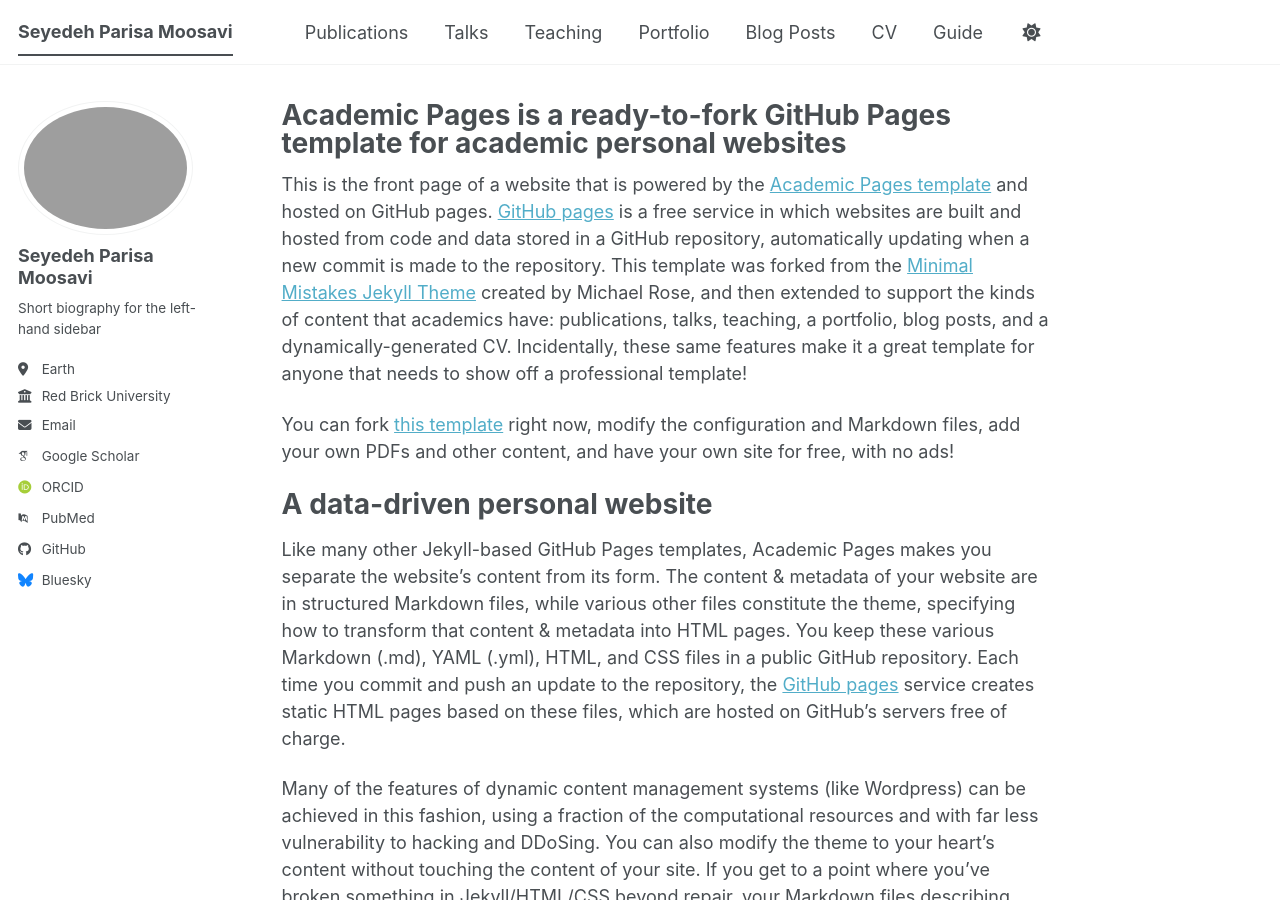
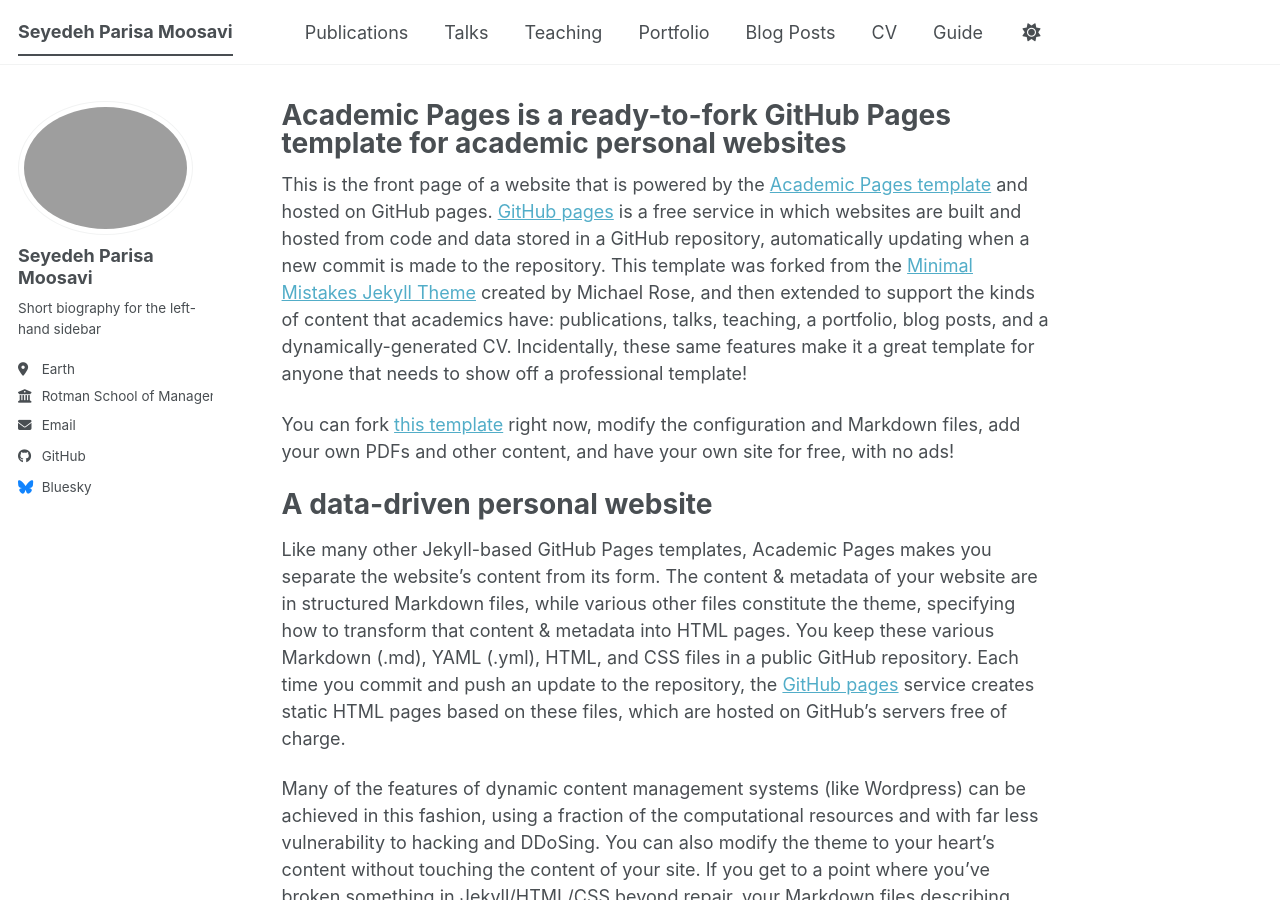
Before and after one commit to parisamsv/parisamsv.github.io, a Jekyll site: the page built from _pages/about.md, in a window 1280 px wide and 900 px high. Built offline with Jekyll 4.4.1, drawn with Linux system fonts in a browser that asks for light colours; some web fonts are replaced; a script bundle is joined from its source files by our own code; library files that are not in the unit come from our copies.

Commit message:
Change employer and modify academic URLs in config
Updated employer information and commented out academic URLs.

```diff
--- a/_config.yml
+++ b/_config.yml
@@ -28,23 +28,23 @@
   pronouns         : # example: "she/her"
   bio              : "Short biography for the left-hand sidebar"
   location         : "Earth"
-  employer         : "Red Brick University"
+  employer         : "Rotman School of Management, University of Toronto"
   uri              : # URL
   email            : "p.moosavi@rotman.utoronto.ca"
 
   # Academic websites
-  academia         : # URL
-  arxiv            : # URL - Update with the correct link to your profile
-  googlescholar    : "https://scholar.google.com/citations?user=PS_CX0AAAAAJ"
-  inspire-hep      : # URL
-  impactstory      : # URL
-  orcid            : "https://orcid.org/yourorcidurl"
-  semantic         : # URL
-  ssrn             : # URL
-  pubmed           : "https://www.ncbi.nlm.nih.gov/pubmed/?term=john+snow"
-  researchgate     : # URL
-  scopus           : # URL
-  zotero           : # URL
+  # academia         : # URL
+  # arxiv            : # URL - Update with the correct link to your profile
+  # googlescholar    : "https://scholar.google.com/citations?user=PS_CX0AAAAAJ"
+  # inspire-hep      : # URL
+  # impactstory      : # URL
+  # orcid            : "https://orcid.org/yourorcidurl"
+  # semantic         : # URL
+  # ssrn             : # URL
+  # pubmed           : "https://www.ncbi.nlm.nih.gov/pubmed/?term=john+snow"
+  # researchgate     : # URL
+  # scopus           : # URL
+  # zotero           : # URL
 
 
   # Repositories and software development
```
